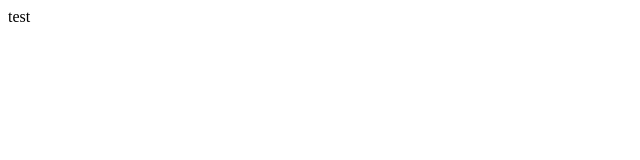
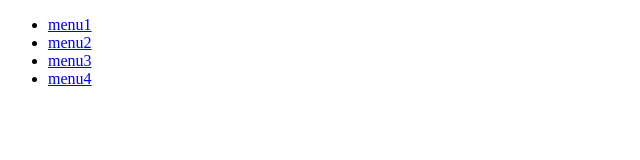
Before and after one commit to yyeonsu/yyycoding, a plain HTML site: page index.html in a window 1280 px wide. Shown: the whole page, without its empty margins (0-640 px from the left). Drawn offline with Linux system fonts and the light colour scheme.

Commit message:
menu add

```diff
--- a/index.html
+++ b/index.html
@@ -6,6 +6,11 @@
 	<title>문서 제목</title>
 </head>
 <body>
-	test
+	<ul>
+		<li><a href="#">menu1</a></li>
+		<li><a href="#">menu2</a></li>
+		<li><a href="#">menu3</a></li>
+		<li><a href="#">menu4</a></li>
+	</ul>
 </body>
 </html>
```
